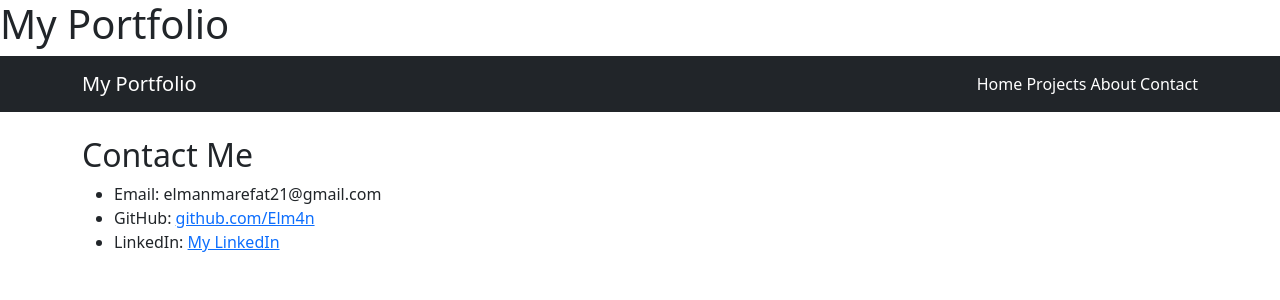
After one commit to Elm4n/portfolio, a Django app: template core/templates/core/contact.html in a window 1280 px wide. The commit adds this page. Shown: the top 300 px of the page. Run offline with Django 5.2, Linux system fonts and the light colour scheme; the template is opened without the code that fills it, so the values that code supplies are empty.

Commit message:
add conatct page

```diff
--- a/core/templates/core/base.html
+++ b/core/templates/core/base.html
@@ -16,6 +16,7 @@
                         <a class="nav-link text-white d-inline" href="/">Home</a>
                         <a class="nav-link text-white d-inline" href="{% url 'projects' %}">Projects</a>
                         <a class="nav-link text-white d-inline" href="{% url 'about' %}">About</a>
+                        <a class="nav-link text-white d-inline" href="{% url 'contact' %}">Contact</a>
                     </div>
                 </div>
             </nav>
--- /dev/null
+++ b/core/templates/core/contact.html
@@ -0,0 +1,13 @@
+{% extends 'core/base.html' %}
+
+{% block title %}Contact{% endblock %}
+
+{% block content %}
+    <h2>Contact Me</h2>
+
+    <ul>
+        <li>Email: elmanmarefat21@gmail.com</li>
+        <li>GitHub: <a href="https://github.com/Elm4n" target="_blank">github.com/Elm4n</a></li>
+        <li>LinkedIn: <a href="https://linkedin.com/in/elmanmarefat" target="_blank">My LinkedIn</a></li>
+    </ul>
+{% endblock %}
--- a/core/urls.py
+++ b/core/urls.py
@@ -6,4 +6,5 @@ urlpatterns = [
     path('projects/', views.projects, name='projects'),
     path('projects/<int:project_id>/',views.project_detail, name='project_detail'),
     path('about/', views.about, name='about'),
+    path('contact/', views.contact, name='contact'),
 ]
--- a/core/views.py
+++ b/core/views.py
@@ -15,4 +15,7 @@ def project_detail(request, project_id):
 def about(request):
     return render(request, 'core/about.html')
 
+def contact(request):
+    return render (request, 'core/contact.html')
+
 # Create your views here.
```
